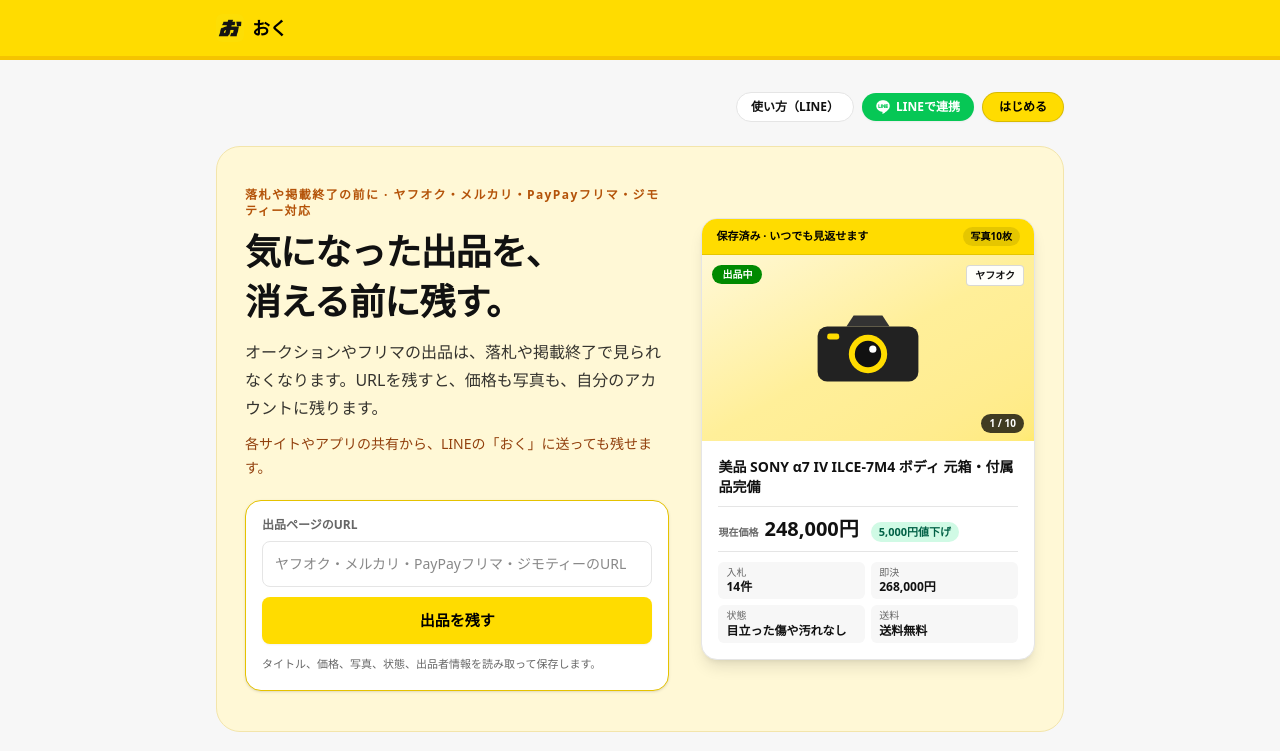
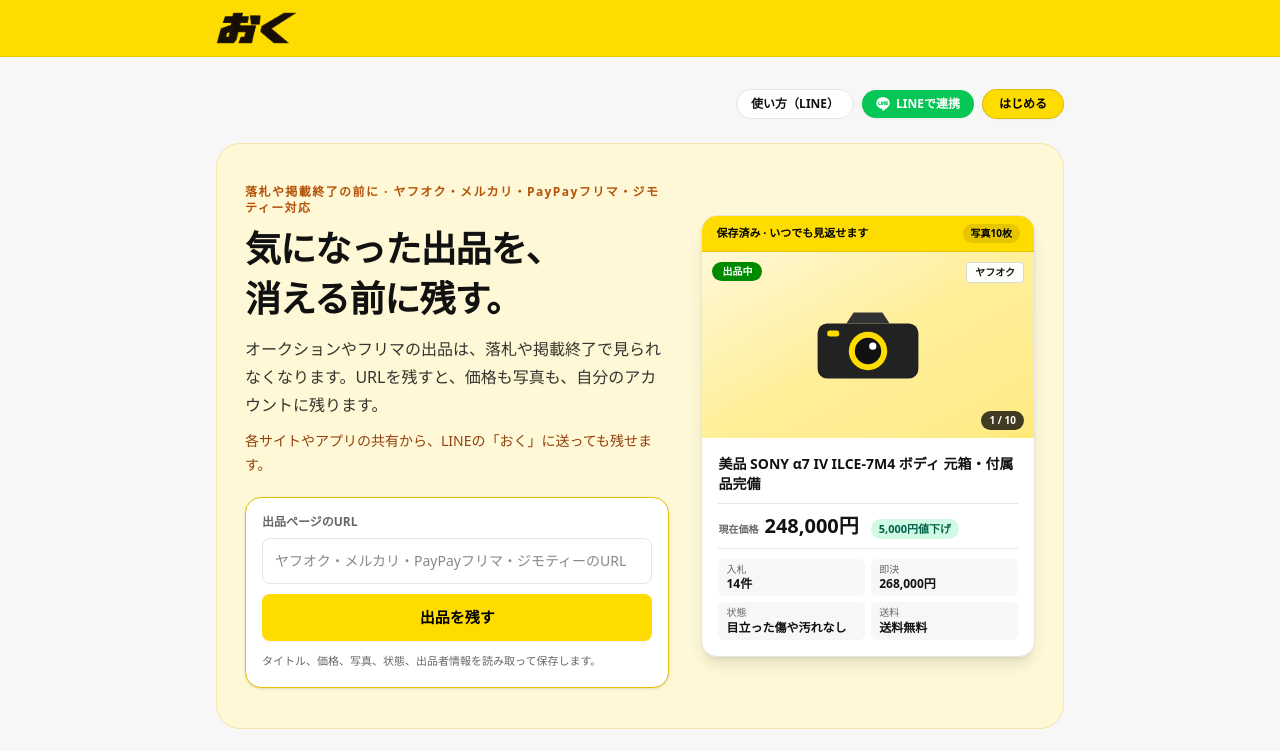
Before and after one commit to goodgunu/oku, a Next.js app: page / in a window 1280 px wide. Shown: the top 751 px of the page. Built offline with nearby package versions, Linux system fonts and the light colour scheme; no server answers.

Commit message:
Restyle the header to use the おく wordmark, like のこす.
Replace the small icon and plain text with the logo, thin the bottom border, and use quieter pill buttons. The landing footer uses the same wordmark.

```diff
--- a/components/account-button.tsx
+++ b/components/account-button.tsx
@@ -1,7 +1,7 @@
 "use client";
 
 import { useClerk } from "@clerk/nextjs";
-import { ConnectBadges } from "@/components/connect-badges";
+import { ConnectBadges, HEADER_PILL } from "@/components/connect-badges";
 
 export function AccountButton({ signedIn = false, clerkActive = false }: { signedIn?: boolean; clerkActive?: boolean }) {
   if (!signedIn) return null;
@@ -27,7 +27,7 @@ function ClerkSignOutButton() {
     <button
       type="button"
       onClick={() => void logout()}
-      className="inline-flex h-8 items-center rounded-full border border-black/30 bg-white/80 px-3 text-xs font-bold text-ink hover:bg-white"
+      className={`${HEADER_PILL} border border-black/20 bg-black/[0.05] text-ink hover:bg-black/10`}
     >
       ログアウト
     </button>
@@ -43,7 +43,7 @@ function CookieSignOutButton() {
     <button
       type="button"
       onClick={() => void logout()}
-      className="inline-flex h-8 items-center rounded-full border border-black/30 bg-white/80 px-3 text-xs font-bold text-ink hover:bg-white"
+      className={`${HEADER_PILL} border border-black/20 bg-black/[0.05] text-ink hover:bg-black/10`}
     >
       ログアウト
     </button>
--- a/components/connect-badges.tsx
+++ b/components/connect-badges.tsx
@@ -1,6 +1,9 @@
 "use client";
 
 import { useEffect, useState } from "react";
+
+export const HEADER_PILL =
+  "inline-flex h-7 shrink-0 items-center whitespace-nowrap rounded-full px-2.5 text-[11px] font-bold leading-none";
 
 type LinksResponse = {
   line?: boolean;
@@ -38,7 +41,7 @@ export function ConnectBadges() {
     <div className="flex items-center gap-1.5">
       {lineLinked === true && (
         <span
-          className="inline-flex h-8 items-center gap-1 rounded-full px-2.5 text-[11px] font-bold text-white"
+          className="inline-flex h-7 items-center gap-1 rounded-full px-2.5 text-[11px] font-bold text-white"
           style={{ background: "#06C755" }}
           title="LINEと連携済みです"
         >
@@ -51,7 +54,7 @@ export function ConnectBadges() {
         <button
           type="button"
           onClick={linkLine}
-          className="inline-flex h-8 items-center gap-1 rounded-full px-2.5 text-xs font-bold text-white shadow-xs hover:opacity-95"
+          className="inline-flex h-7 items-center gap-1 rounded-full px-2.5 text-[11px] font-bold text-white shadow-xs hover:opacity-95"
           style={{ background: "#06C755" }}
         >
           {/* eslint-disable-next-line @next/next/no-img-element */}
--- a/components/landing-page.tsx
+++ b/components/landing-page.tsx
@@ -7,6 +7,7 @@ import { BadgeCheck, Camera, History, JapaneseYen, NotebookPen, Store } from "lu
 import { LandingLineFlow } from "@/components/landing-line-flow";
 import { CameraIllustration, MockHeroCard, MockList } from "@/components/landing-mocks";
 import { LoginOptions } from "@/components/login-options";
+import { Wordmark } from "@/components/wordmark";
 
 const YELLOW = "#ffdc00";
 const LINE_ACCOUNT_ID = "@916kdopz";
@@ -364,9 +365,8 @@ export function LandingPage() {
       {/* フッター */}
       <footer className="rounded-2xl px-4 py-5 sm:px-7" style={{ background: YELLOW, color: "#111111" }}>
         <div className="mx-auto flex max-w-6xl flex-wrap items-center gap-3">
-          <span className="flex items-center gap-2 text-base font-extrabold text-black">
-            <Image src="/icon.png" alt="" width={22} height={22} className="rounded-md" />
-            おく
+          <span className="shrink-0">
+            <Wordmark height={24} />
           </span>
           <p className="text-xs font-medium text-black/80">気になる出品を、いつでも見返せる場所。</p>
           <span className="flex-1" />
--- a/components/site-header.tsx
+++ b/components/site-header.tsx
@@ -1,9 +1,12 @@
 "use client";
 
-import Image from "next/image";
 import Link from "next/link";
 import { useEffect, useState } from "react";
 import { AccountButton } from "@/components/account-button";
+import { Wordmark } from "@/components/wordmark";
+
+const PILL =
+  "h-7 shrink-0 items-center whitespace-nowrap rounded-full border border-black/20 bg-black/[0.05] px-2.5 text-[11px] font-bold leading-none text-ink hover:bg-black/10";
 
 export function SiteHeader() {
   const [signedIn, setSignedIn] = useState(false);
@@ -20,24 +23,18 @@ export function SiteHeader() {
   }, []);
 
   return (
-    <header className="border-b-4 border-yahoo-deep bg-yahoo">
-      <div className="mx-auto flex h-14 max-w-4xl items-center justify-between gap-2 px-4 sm:px-6">
-        <Link href="/" className="flex shrink-0 items-center gap-2 text-lg font-bold tracking-tight text-black">
-          <Image src="/icon.png" alt="" width={28} height={28} className="rounded-md" />
-          おく
+    <header className="border-b border-black/10 bg-yahoo">
+      <div className="mx-auto flex max-w-4xl items-center justify-between gap-2 px-4 py-3 sm:gap-4 sm:px-6">
+        <Link href="/" aria-label="おく ホーム" className="shrink-0">
+          <Wordmark height={32} />
         </Link>
         {signedIn ? (
-          <div className="flex min-w-0 items-center gap-2">
-            <Link
-              href="/"
-              className="inline-flex h-8 items-center rounded-full border border-black/30 bg-white/85 px-3 text-xs font-bold text-ink hover:bg-white"
-            >
+          <div className="flex min-w-0 flex-nowrap items-center gap-1.5 sm:gap-2">
+            <p className="hidden text-xs font-medium text-black/70 sm:block">出品の個人メモ</p>
+            <Link href="/" className={`inline-flex ${PILL}`}>
               保存した出品
             </Link>
-            <Link
-              href="/compare"
-              className="hidden h-8 items-center rounded-full border border-black/20 bg-white/85 px-3 text-xs font-bold text-ink hover:bg-white sm:inline-flex"
-            >
+            <Link href="/compare" className={`hidden sm:inline-flex ${PILL}`}>
               比較
             </Link>
             <AccountButton signedIn={signedIn} clerkActive={clerkActive} />
--- /dev/null
+++ b/components/wordmark.tsx
@@ -0,0 +1,6 @@
+import Image from "next/image";
+
+export function Wordmark({ height = 32 }: { height?: number }) {
+  const width = Math.round(height * (408 / 161));
+  return <Image src="/wordmark.png" alt="おく" width={width} height={height} priority />;
+}
```
Also changed, not shown: public/wordmark.png (added).
